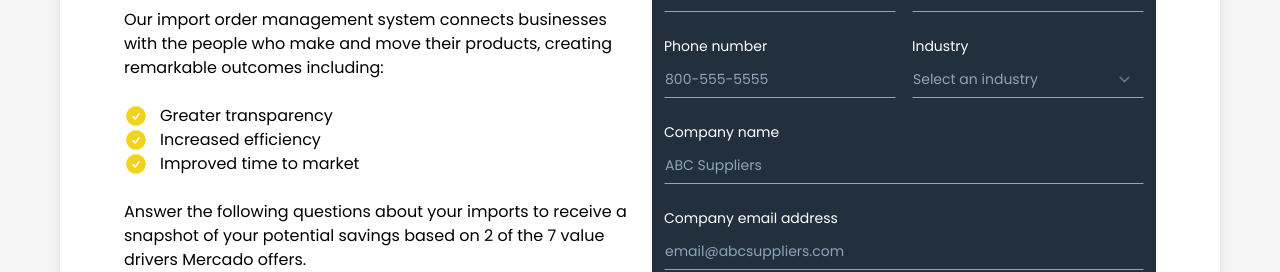
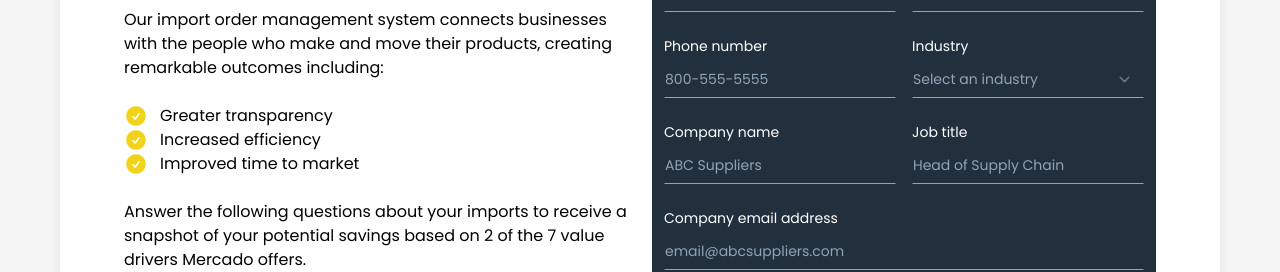
Before and after one commit to rjhoskins/mercado-calculator_v2, a Svelte app: page / in a window 1280 px wide. Shown: the part 824-1096 px from the top of the page. Built offline with nearby package versions, Linux system fonts and the light colour scheme.

Commit message:
add jobtitle & fix/tweak some styles

```diff
--- a/src/components/Button.svelte
+++ b/src/components/Button.svelte
@@ -2,9 +2,10 @@
     export let text
     export let link;
     export let textBlack;
+    export let marginCentered;
 </script>
 
 <a href={link}
-class="transition block w-fit mx-auto !my-6 px-4 py-3 !mt-8 !mb-6 text-sm font-bold text-black border-2 hover:border-2 hover:border-yellowz border-yellowz hover:bg-transparent {textBlack ? 'hover:text-white ': ' hover:text-darkBlue ' }  rounded-full hover bg-yellowz  "
+class="transition block w-fit { marginCentered ? ' mx-auto ': ''}  !my-6 px-4 py-3 !mt-8 !mb-6 text-sm font-bold text-black border-2 hover:border-2 hover:border-yellowz border-yellowz hover:bg-transparent {textBlack ? ' hover:text-darkBlue ': ' hover:text-white ' }  rounded-full hover bg-yellowz  "
 
 >{text}</a>
--- a/src/components/DetailsForm.svelte
+++ b/src/components/DetailsForm.svelte
@@ -14,11 +14,12 @@
   let lastname;
   let phone;
   let company;
+  let jobtitle;
   let email;
   let formErrors;
 
   $: {
-    // console.log($DetailsFormDataStore);
+    console.log($DetailsFormDataStore);
     // console.log($DetailsCompletedStore);
     // console.log($AllFormsSumittedStore);
   }
@@ -31,6 +32,7 @@
       lastname,
       phone,
       company,
+      jobtitle,
       email,
     };
     const results = validateDetails(currFormData);
@@ -50,6 +52,7 @@
           lastname,
           phone,
           company,
+          jobtitle,
           email,
         })
     );
@@ -78,7 +81,7 @@
         </div>
         {#if formErrors?.firstname}
            <!-- content here -->
-           <p class="mt-2 text-xs text-red-600" id="email-error">{formErrors.firstname[0]}</p>
+           <p class="mt-2 text-xs text-red-600" id="">{formErrors.firstname[0]}</p>
         {/if}
       </div>
 
@@ -99,7 +102,7 @@
         </div>
         {#if formErrors?.lastname}
         <!-- content here -->
-        <p class="mt-2 text-xs text-red-600" id="email-error">{formErrors.lastname[0]}</p>
+        <p class="mt-2 text-xs text-red-600" id="">{formErrors.lastname[0]}</p>
      {/if}
       </div>
 
@@ -120,13 +123,13 @@
         </div>
         {#if formErrors?.phone}
         <!-- content here -->
-        <p class="mt-2 text-xs text-red-600" id="email-error">{formErrors.phone[0]}</p>
+        <p class="mt-2 text-xs text-red-600" id="">{formErrors.phone[0]}</p>
      {/if}
       </div>
 
       <IndustrySelect formError={formErrors?.mxp_vertical_industry} on:industryChange={handleIndustryChange} />
 
-      <div class="col-span-6">
+      <div class="sm:col-span-3">
         <label for="company" class="block text-sm font-medium text-white"
           >Company name</label
         >
@@ -143,8 +146,30 @@
         </div>
         {#if formErrors?.company}
         <!-- content here -->
-        <p class="mt-2 text-xs text-red-600" id="email-error">{formErrors.company[0]}</p>
+        <p class="mt-2 text-xs text-red-600" id="">{formErrors.company[0]}</p>
      {/if}
+      </div>
+
+
+      <div class="sm:col-span-3">
+        <label for="jobtitle" class="block text-sm font-medium text-white"
+          >Job title</label
+        >
+        <div class="mt-1">
+          <input
+            type="text"
+            bind:value={jobtitle}
+            placeholder="Head of Supply Chain"
+            name="jobtitle"
+            id="jobtitle"
+            autocomplete="jobtitle"
+            class="block w-full px-6 pl-0 bg-transparent border-transparent border-b-darkTextGrayish placeholder-darkTextGrayish text-darkTextGrayish focus:border-yellowz focus:ring-yellowz sm:text-sm"
+          />
+        </div>
+        {#if formErrors?.jobtitle}
+           <!-- content here -->
+           <p class="mt-2 text-xs text-red-600" id="">{formErrors.jobtitle[0]}</p>
+        {/if}
       </div>
 
       <div class="col-span-6">
@@ -163,7 +188,7 @@
           />
           {#if formErrors?.email}
           <!-- content here -->
-          <p class="mt-2 text-xs text-red-600" id="email-error">{formErrors.email[0]}</p>
+          <p class="mt-2 text-xs text-red-600" id="">{formErrors.email[0]}</p>
        {/if}
         </div>
       </div>
--- a/src/components/ResultsValue.svelte
+++ b/src/components/ResultsValue.svelte
@@ -16,7 +16,7 @@
     <h2 class="max-w-xl mx-auto mt-6 text-2xl font-bold md:text-3xl text-yellowz" >Realize {$resultsTotalSavings}+ in potential savings just from your international purchasing processes, {$resultsFirstName}!</h2>
     <p class="max-w-xl mx-auto">Mercado also offers further savings across your air and ocean freight spend, customs clearance fees, carrying costs, and increased availability of goods for sales</p>
       <p class="font-bold">Book a session with the Mercado team to find out more.</p>
-<Button link='/roi-demo' textBlack="true" text='BOOK YOUR ROI DEMO'  />
+<Button link='/roi-demo' marginCentered textBlack="true" text='BOOK YOUR ROI DEMO'  />
         <p class="font-bold">To calculate this ROI snapshot, we have focused on two value levers:</p>
         <div class="grid-cols-8 leading-7 text-left md:grid">
           <ul class="flex-col col-span-3 mb-6 space-y-6 md:flex md:mb-0 justify-evenly ">
--- a/src/components/SaveMore.svelte
+++ b/src/components/SaveMore.svelte
@@ -6,6 +6,6 @@
     <div class="space-y-6 leading-7 md:rounded-2xl mt-6 md:rounded-br-[150px] p-6 bg-darkBlue">
         <h6 class="text-2xl font-bold text-yellowz">Save more with a full ROI calculation.</h6>
         <p class="text-white">Realize additional savings on air and ocean freight customs clearance fees, and carrying cost with a dedicated 1:1 ROI demo from our dedicated team.</p>
-        <Button link='/roi-demo' textBlack="false" text='BOOK YOUR ROI DEMO'  />
+        <Button link='/roi-demo' marginCentered={false} textBlack={false} text='BOOK YOUR ROI DEMO'  />
     </div>
 </section>
--- a/src/schema.js
+++ b/src/schema.js
@@ -7,7 +7,8 @@ const detailsSchema = z.object({
    firstname: z.string().min(2, { message: "Must be 2 or more characters long" }),
    lastname: z.string().min(2, { message: "Must be 2 or more characters long" }),
    phone: z.string().regex(phoneRegEx, { message: "Invalide phone" }),
-   company: z.string(2, { message: "Must be 2 or more characters long" }),
+   company: z.string().min(2, { message: "Must be 2 or more characters long" }),
+   jobtitle: z.string().min(2, { message: "Must be 2 or more characters long" }),
    email: z.string().email({ message: "Invalid email address" })
 })
 const importsSchema = z.object({
--- a/src/store.js
+++ b/src/store.js
@@ -9,6 +9,7 @@ export const DetailsFormDataStore = writable({
    lastname: '',
    phone: '',
    company: '',
+   jobtitle: '',
    email: '',
 });
 
```
Also changed, not shown: src/components/ImportsForm.svelte (+5 -5 lines).
